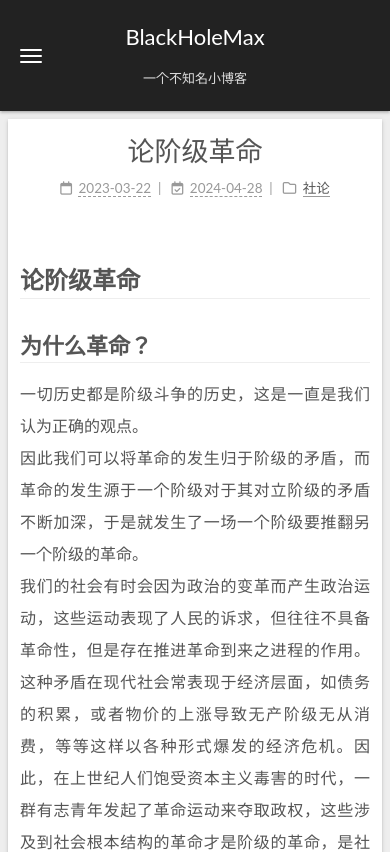
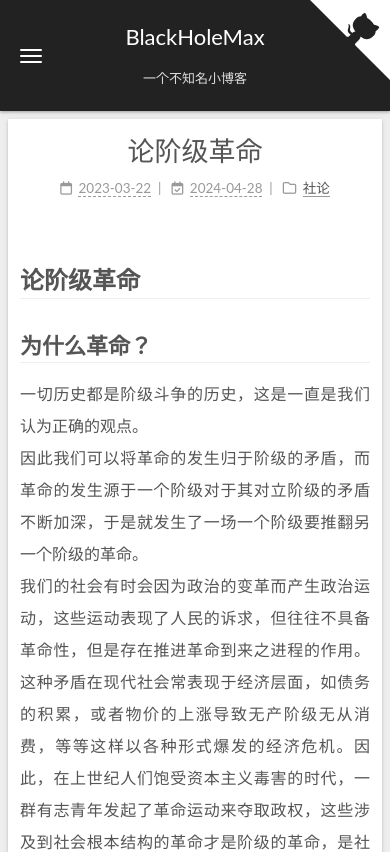
Before and after one commit to BlackHoleMax/BlackHoleMax.github.io, a plain HTML site: page 2023/03/22/old/revolution/index.html in a window 390 px wide. Shown: the top 852 px of the page. Drawn offline with nearby package versions, Linux system fonts and the light colour scheme.

Commit message:
Site updated: 2024-04-28 20:56:06

```diff
--- a/2023/03/22/old/revolution/index.html
+++ b/2023/03/22/old/revolution/index.html
@@ -31,8 +31,8 @@
 <meta property="article:modified_time" content="2024-04-28T12:03:34.496Z">
 <meta property="article:author" content="BlackHoleMax">
 <meta property="article:tag" content="随便说说">
+<meta property="article:tag" content="马列">
 <meta property="article:tag" content="意识形态">
-<meta property="article:tag" content="马列">
 <meta name="twitter:card" content="summary">
 
 
@@ -260,8 +260,8 @@
 
           <div class="post-tags">
               <a href="/tags/%E9%9A%8F%E4%BE%BF%E8%AF%B4%E8%AF%B4/" rel="tag"># 随便说说</a>
+              <a href="/tags/%E9%A9%AC%E5%88%97/" rel="tag"># 马列</a>
               <a href="/tags/%E6%84%8F%E8%AF%86%E5%BD%A2%E6%80%81/" rel="tag"># 意识形态</a>
-              <a href="/tags/%E9%A9%AC%E5%88%97/" rel="tag"># 马列</a>
           </div>
 
 
--- a/css/main.css
+++ b/css/main.css
@@ -1199,6 +1199,40 @@ pre code {
 .use-motion .menu-item {
   visibility: hidden;
 }
+.github-corner :hover .octo-arm {
+  animation: octocat-wave 560ms ease-in-out;
+}
+.github-corner svg {
+  color: #fff;
+  fill: var(--theme-color);
+  position: absolute;
+  right: 0;
+  top: 0;
+  z-index: 5;
+}
+@media (max-width: 991px) {
+  .github-corner svg {
+    color: var(--theme-color);
+    fill: #fff;
+  }
+  .github-corner .github-corner:hover .octo-arm {
+    animation: none;
+  }
+  .github-corner .github-corner .octo-arm {
+    animation: octocat-wave 560ms ease-in-out;
+  }
+}
+@keyframes octocat-wave {
+  0%, 100% {
+    transform: rotate(0);
+  }
+  20%, 60% {
+    transform: rotate(-25deg);
+  }
+  40%, 80% {
+    transform: rotate(10deg);
+  }
+}
 .sidebar-inner {
   color: #999;
   padding: 18px 10px;
```
